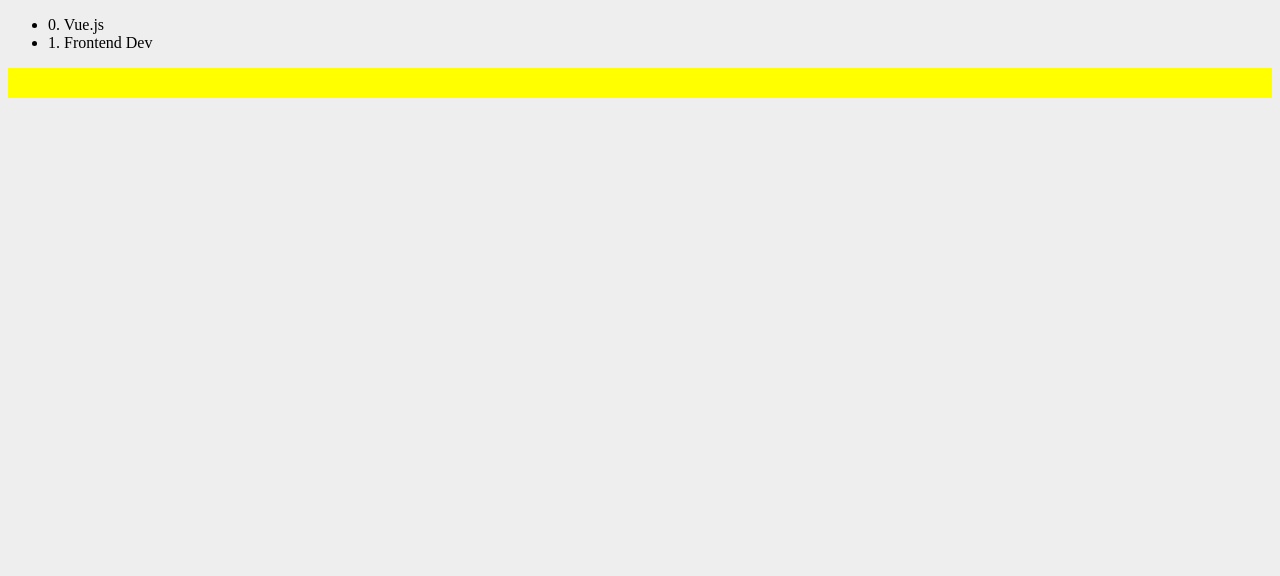
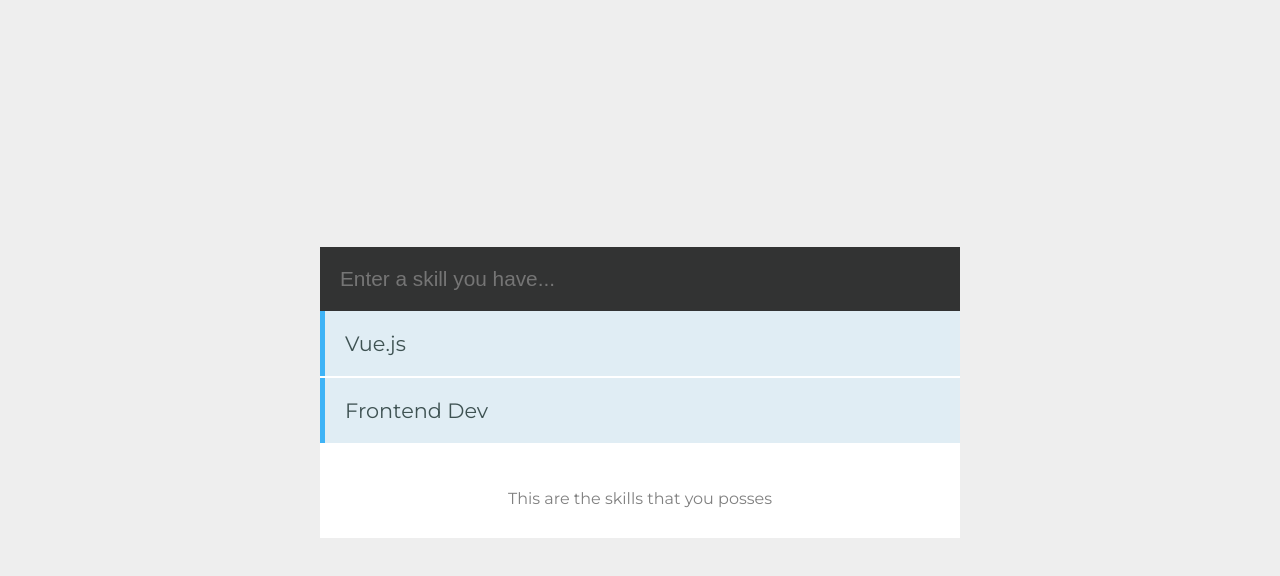
Before and after one commit to varvarasd/vue-app, a Vue app: page / in a window 1280 px wide. Shown: the top 576 px of the page. Built offline with nearby package versions, Linux system fonts and the light colour scheme.

Commit message:
use of v-model directive

```diff
--- a/src/App.vue
+++ b/src/App.vue
@@ -16,7 +16,21 @@
 </script>
 
 <style>
+@import url('https://fonts.googleapis.com/css?family=Montserrat:400,700');
+
 body {
-  background-color: #eeeeee
+  background-color: #EEEEEE;
+  font-family: 'Montserrat', sans-serif;
+  display: grid;
+  grid-template-rows: auto;
+  justify-items: center;
+  align-items: center;
+}
+body, html {
+  margin: 0;
+  height: 100%;
+}
+#app {
+    width: 50%;
 }
 </style>
--- a/src/components/Skills.vue
+++ b/src/components/Skills.vue
@@ -1,12 +1,14 @@
 <template>
   <div class="skill">
     <div class="holder">
+
+      <input type="text" placeholder="Enter a skill you have..." v-model="skill" >
+      {{ skill }}
       <ul>
-        <li v-for="(data, index) in skills" :key='index'> {{index}}. {{data.skill}}</li>
+        <li v-for="(data, index) in skills" :key='index'> {{data.skill}} </li>
       </ul>
 
-      <div v-bind:style="{backgroundColor: bgColor, width: bgWidth, height: bgHeight}"></div>
-      <!-- use !showAlert for negative check-->
+      <p>This are the skills that you posses</p>
     </div>
   </div>
 </template>
@@ -16,13 +18,11 @@
   name: 'Skills',
   data() {
     return{
+      skill: '',
       skills:[
         {'skill': 'Vue.js'},
         {'skill': 'Frontend Dev'}
-      ],
-      bgColor: 'yellow',
-      bgWidth: '100%',
-      bgHeight: '30px'
+      ]
     }
   }
 }
@@ -31,15 +31,42 @@
 
 <!-- Add "scoped" attribute to limit CSS to this component only -->
 <style scoped>
-
-  .alert {
-    background-color: red;
-    width: 80%;
-    height: 30px
+.holder {
+    background: #fff;
   }
 
-  .className {
-    border: solid 10px blue;
+  ul {
+    margin: 0;
+    padding: 0;
+    list-style-type: none;
+  }
+
+  ul li {
+    padding: 20px;
+    font-size: 1.3em;
+    background-color: #E0EDF4;
+    border-left: 5px solid #3EB3F6;
+    margin-bottom: 2px;
+    color: #3E5252;
+  }
+
+  p {
+    text-align:center;
+    padding: 30px 0;
+    color: gray;
+  }
+
+  .container {
+    box-shadow: 0px 0px 40px lightgray;
+  }
+
+  input {
+    width: calc(100% - 40px);
+    border: 0;
+    padding: 20px;
+    font-size: 1.3em;
+    background-color: #323333;
+    color: #687F7F;
   }
 
 </style>
```
